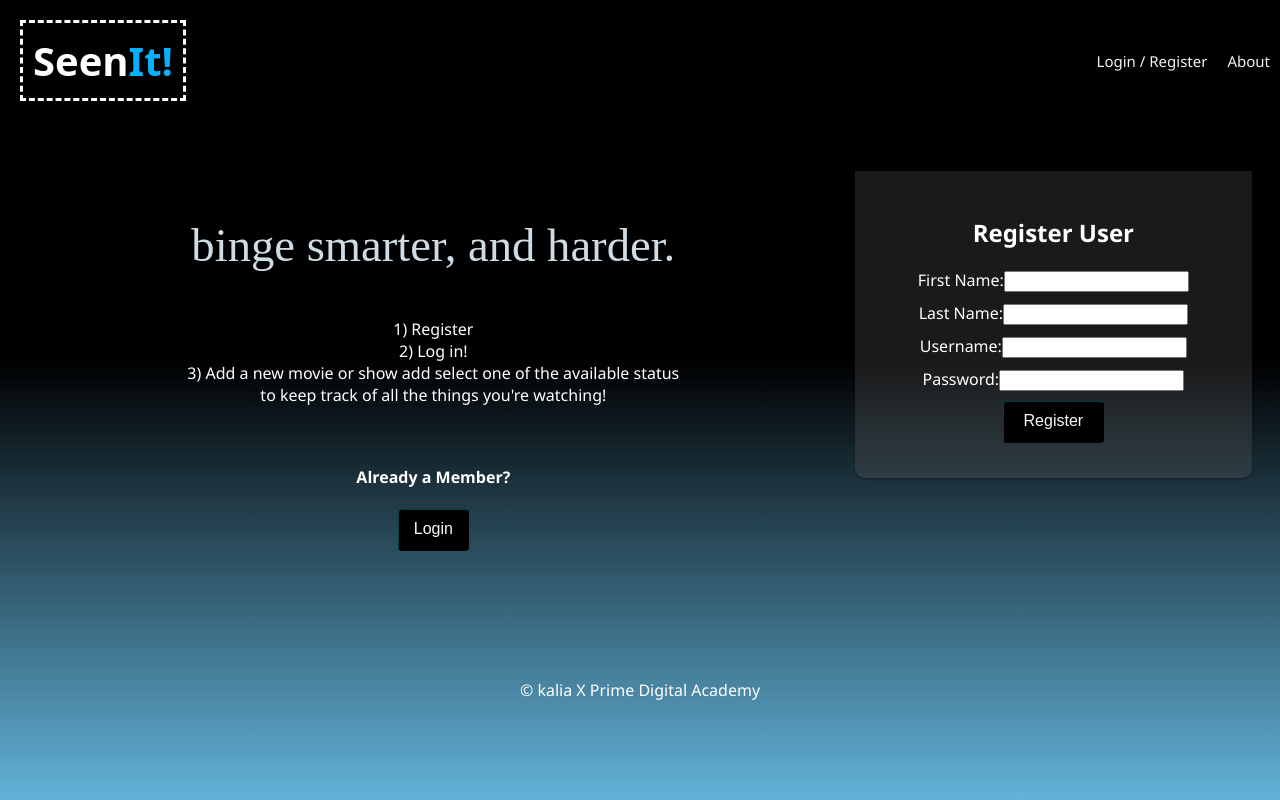
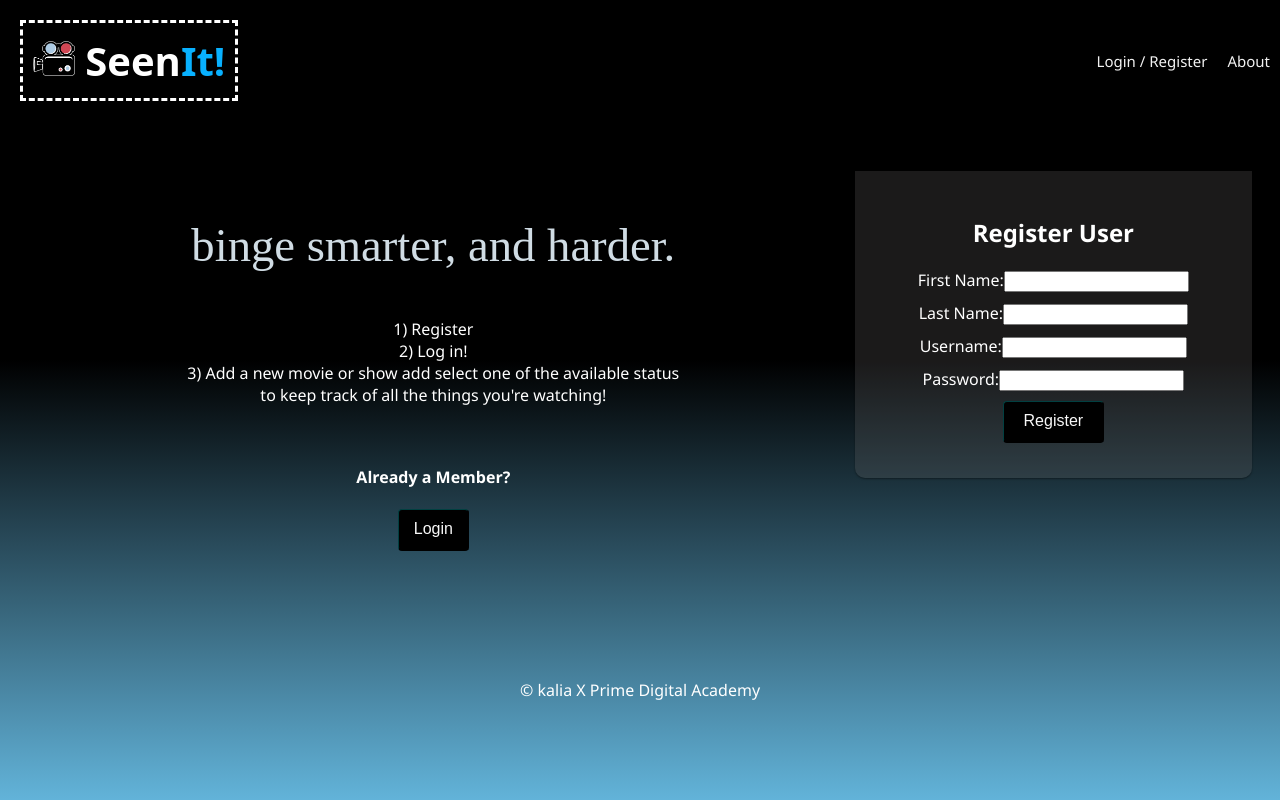
Before and after one commit to kodexign/solo-project-Seen-It, a React (Vite) app: page /user#/home in a window 1280 px wide. Built offline with nearby package versions, Linux system fonts and the light colour scheme; no server answers; a web font is replaced by a local one.

Commit message:
added logo image to nav app title

```diff
--- a/src/components/Nav/Nav.css
+++ b/src/components/Nav/Nav.css
@@ -22,6 +22,8 @@
   border-style: dashed;
   border-width: 3px;
   font-family: 'Bungee Outline', system-ui;
+
+
 
 
 }
--- a/src/components/Nav/Nav.jsx
+++ b/src/components/Nav/Nav.jsx
@@ -15,7 +15,8 @@ function Nav() {
   return (
     <div className="nav">
       <Link to="/home">
-        <h2 className="nav-title">Seen<span style={{ color: '#08b1ff' }}>It!</span></h2>
+        <h2 className="nav-title">
+        <img height='35px' src="documentation/images/cameralogo.png" /> Seen<span style={{ color: '#08b1ff' }}>It!</span></h2>
       </Link>
       <div>
 
```
Also changed, not shown: documentation/images/SeenItLogoArtboard 3.png (added), documentation/images/cameralogo.png (added).
